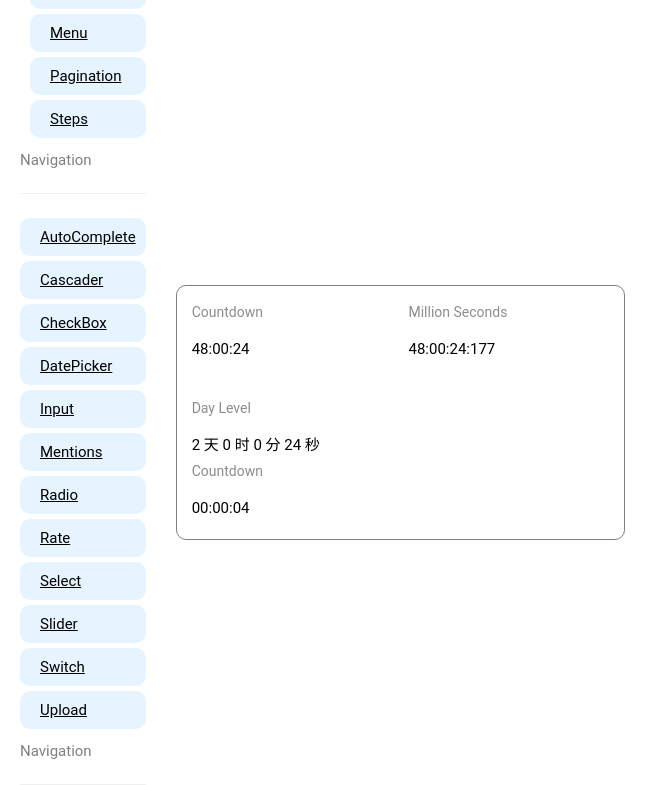
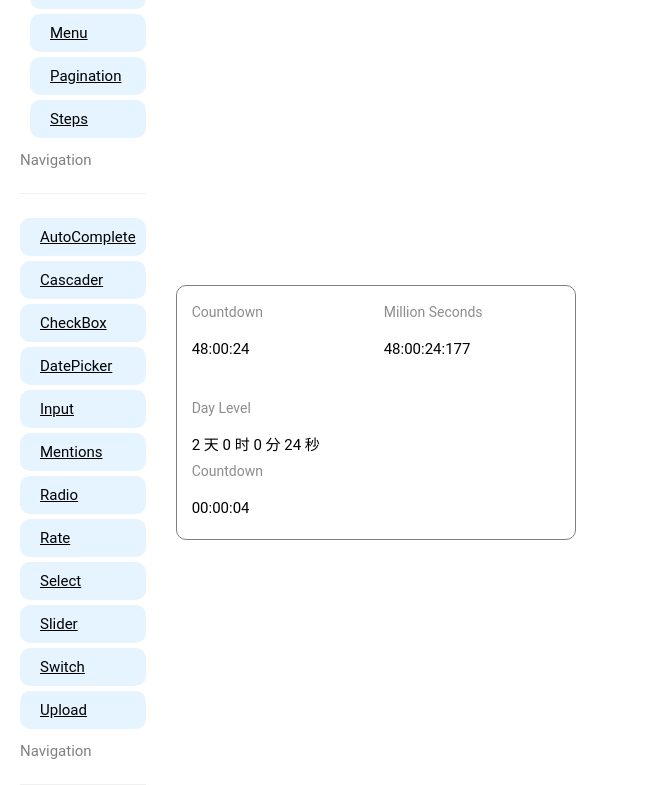
Before and after one commit to Pallab6Sense/AntD-Components, a Next.js app: page /statistics in a window 1280 px wide. Shown: the part 676-1461 px from the top of the page, without its empty margins (0-668 px from the left). Built offline with nearby package versions, Linux system fonts and the light colour scheme.

Commit message:
statistics done 3:57 PM

```diff
--- a/styles/globals.scss
+++ b/styles/globals.scss
@@ -742,3 +742,7 @@ li {
   @include divStyle()
 
 }
+
+.statisticsExample4{
+  width: 400px;
+}
```
